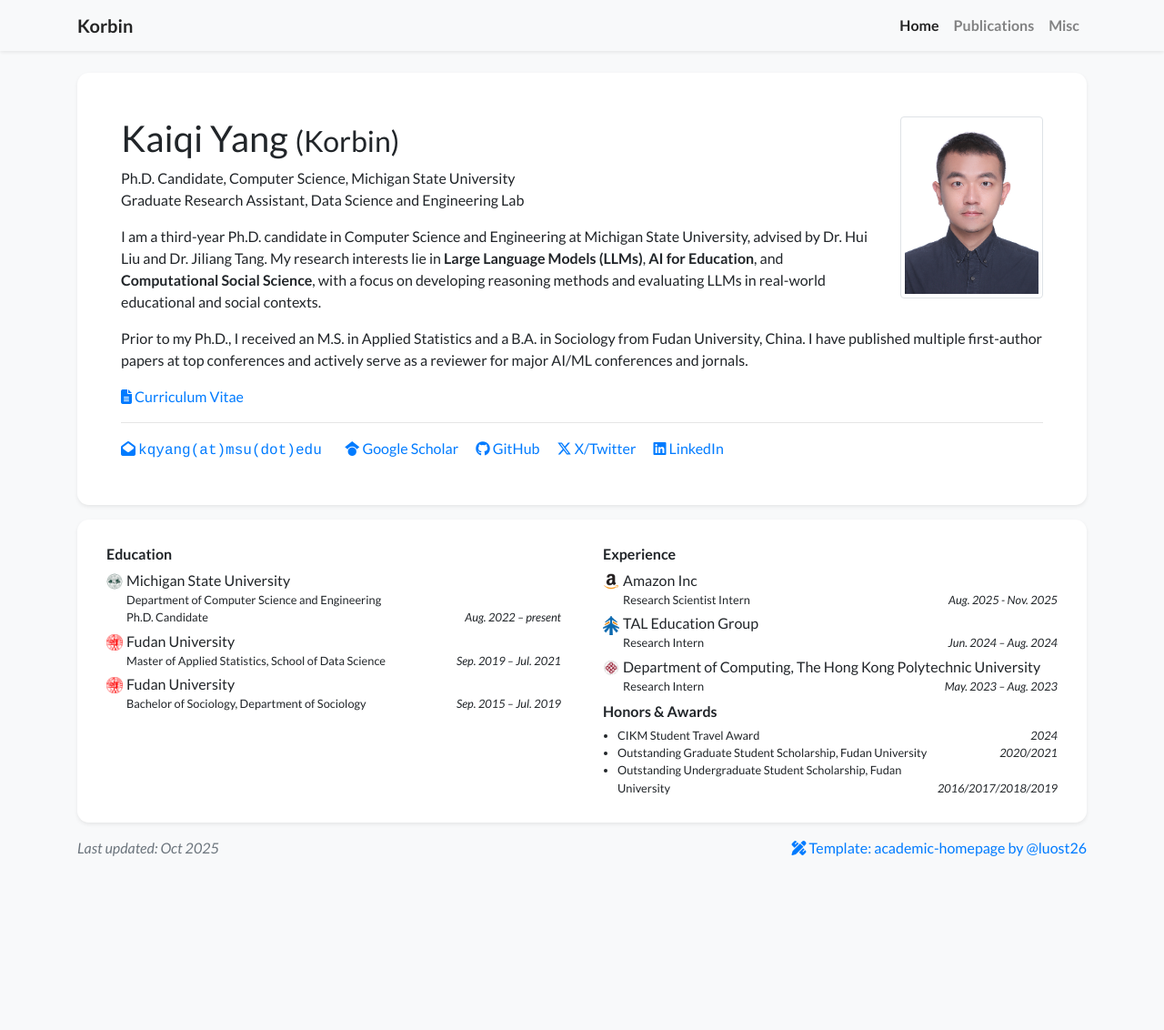
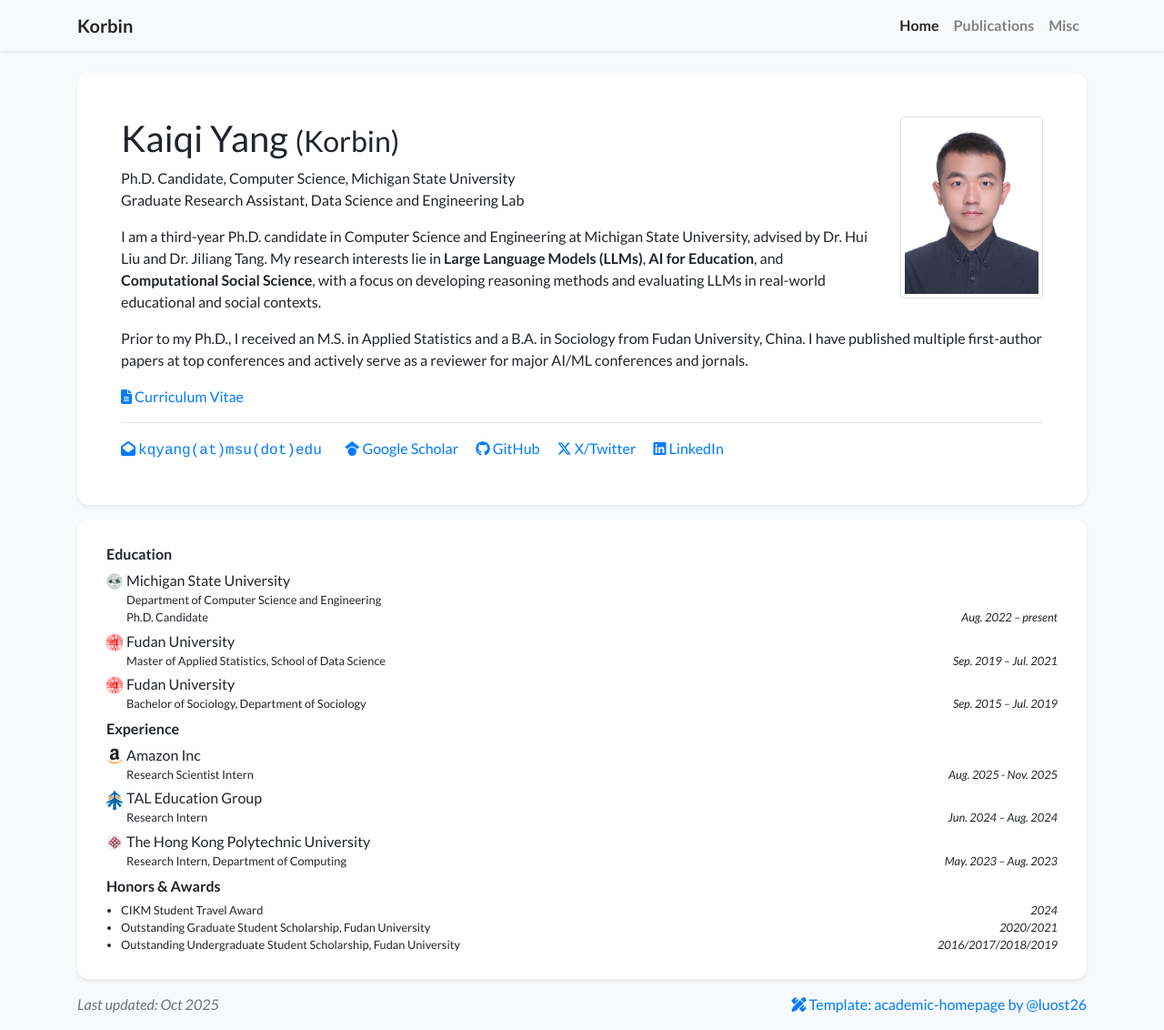
Before and after one commit to KorbinY/korbiny.github.io, a Jekyll site: the page built from index.html, in a window 1280 px wide and 1132 px high. Shown: the whole window at 91% size. Built offline with Jekyll 4.4.1, drawn with Linux system fonts in a browser that asks for light colours; nearby versions of some CDN libraries; a style sheet for code colours, icons or effects is not loaded.

Commit message:
Update Info Template

```diff
--- a/_data/profile.yml
+++ b/_data/profile.yml
@@ -71,9 +71,9 @@ experience:
   position: Research Intern
   date: Jun. 2024 – Aug. 2024
 
-- name: Department of Computing, The Hong Kong Polytechnic University
+- name: The Hong Kong Polytechnic University
   logo: /assets/images/badges/hong-kong-polytechnic-university-logo.png
-  position: Research Intern
+  position: Research Intern, Department of Computing
   date: May. 2023 – Aug. 2023
 
 
--- a/_includes/widgets/experience_card.html
+++ b/_includes/widgets/experience_card.html
@@ -4,7 +4,7 @@
             <div class="card-body p-4">
                 <div class="row" data-masonry='{"percentPosition": true }'>
                     {% if site.data.profile.education %}
-                    <div class="col-md-6">
+                    <div class="col-12">
                         <div class="mx-2 my-1">
                             <h6>Education</h6>
                             <ul class="list-unstyled mb-1">
@@ -27,7 +27,7 @@
                     {% endif %}
 
                     {% if site.data.profile.experience %}
-                    <div class="col-md-6">
+                    <div class="col-12">
                         <div class="mx-2 my-1">
                             <h6>Experience</h6>
                             <ul class="list-unstyled mb-1">
@@ -50,7 +50,7 @@
                     {% endif %}
 
                     {% if site.data.profile.awards %}
-                    <div class="col-md-6">
+                    <div class="col-12">
                         <div class="mx-2 my-1">
                             <h6>Honors & Awards</h6>
                             <ul class="list small pl-3 mb-1">
```
